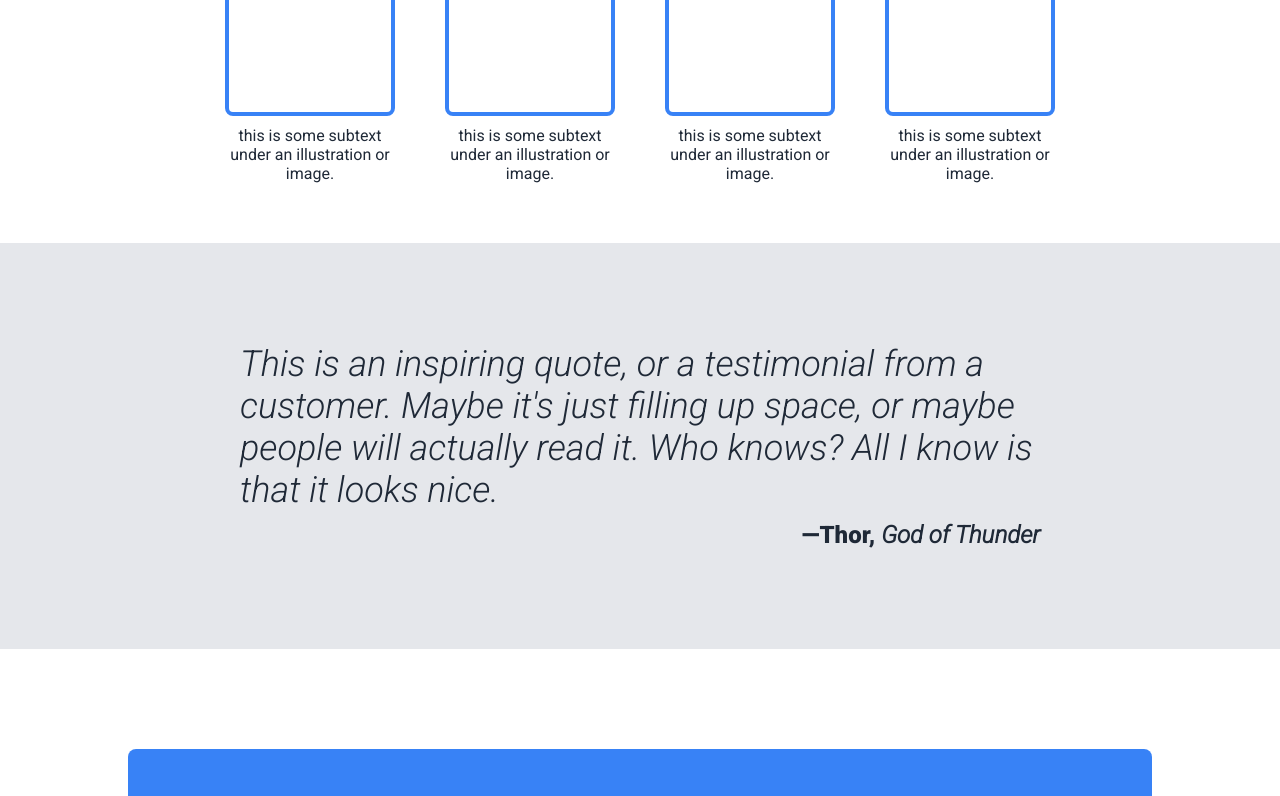
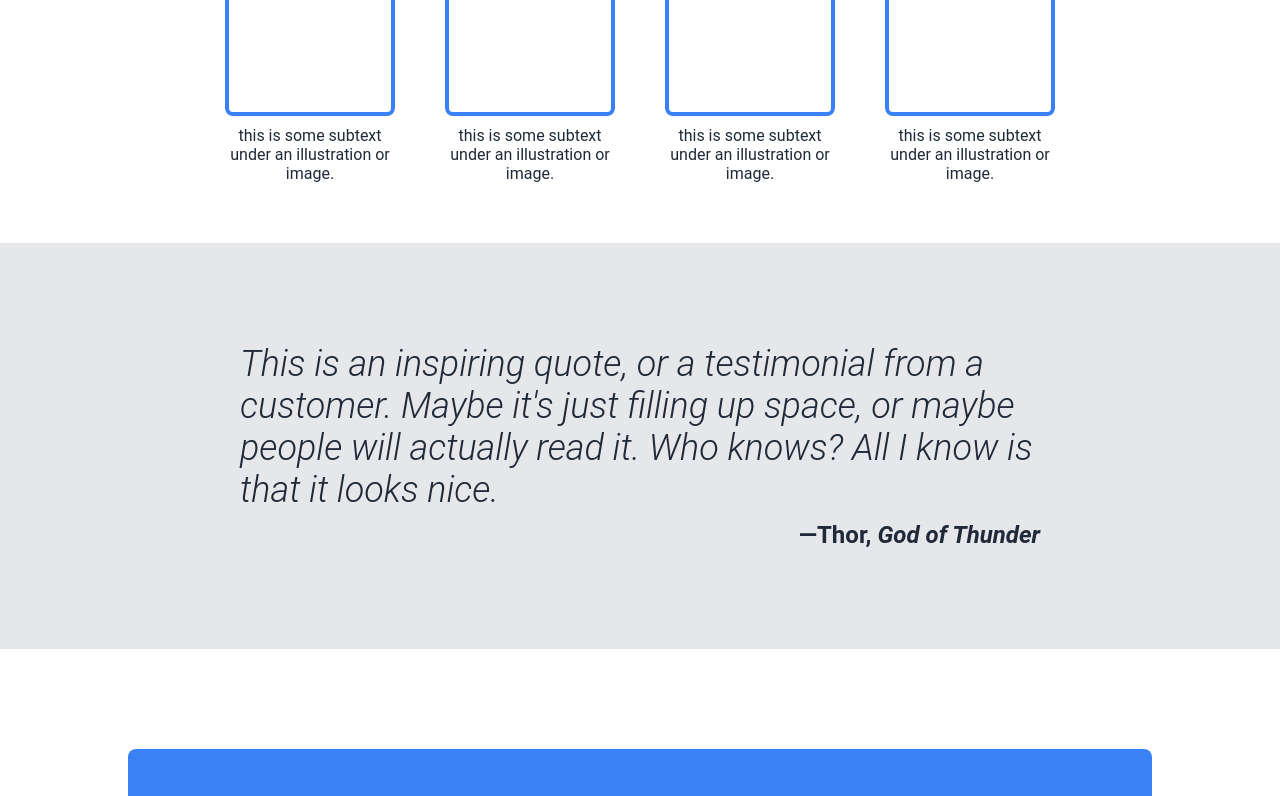
Before and after one commit to UC917/new-TOP, a plain HTML site: page index.html in a window 1280 px wide. Shown: the part 697-1493 px from the top of the page. Drawn offline with Linux system fonts and the light colour scheme.

Commit message:
重新修改css link

```diff
--- a/index.html
+++ b/index.html
@@ -9,7 +9,6 @@
     <title>Awesome Website</title> <!-- 显示在浏览器标签页上的标题 -->
 
     <!-- 字体和样式表链接 -->
-    <link href="https://fonts.googleapis.com/css2?family=Roboto:ital,wght@0,400;0,900;1,300&display=swap" rel="stylesheet"> <!-- 从 Google Fonts 导入 Roboto 字体 -->
     <link rel="stylesheet" href="css/styles.css">
 </head>
 <body>
```
